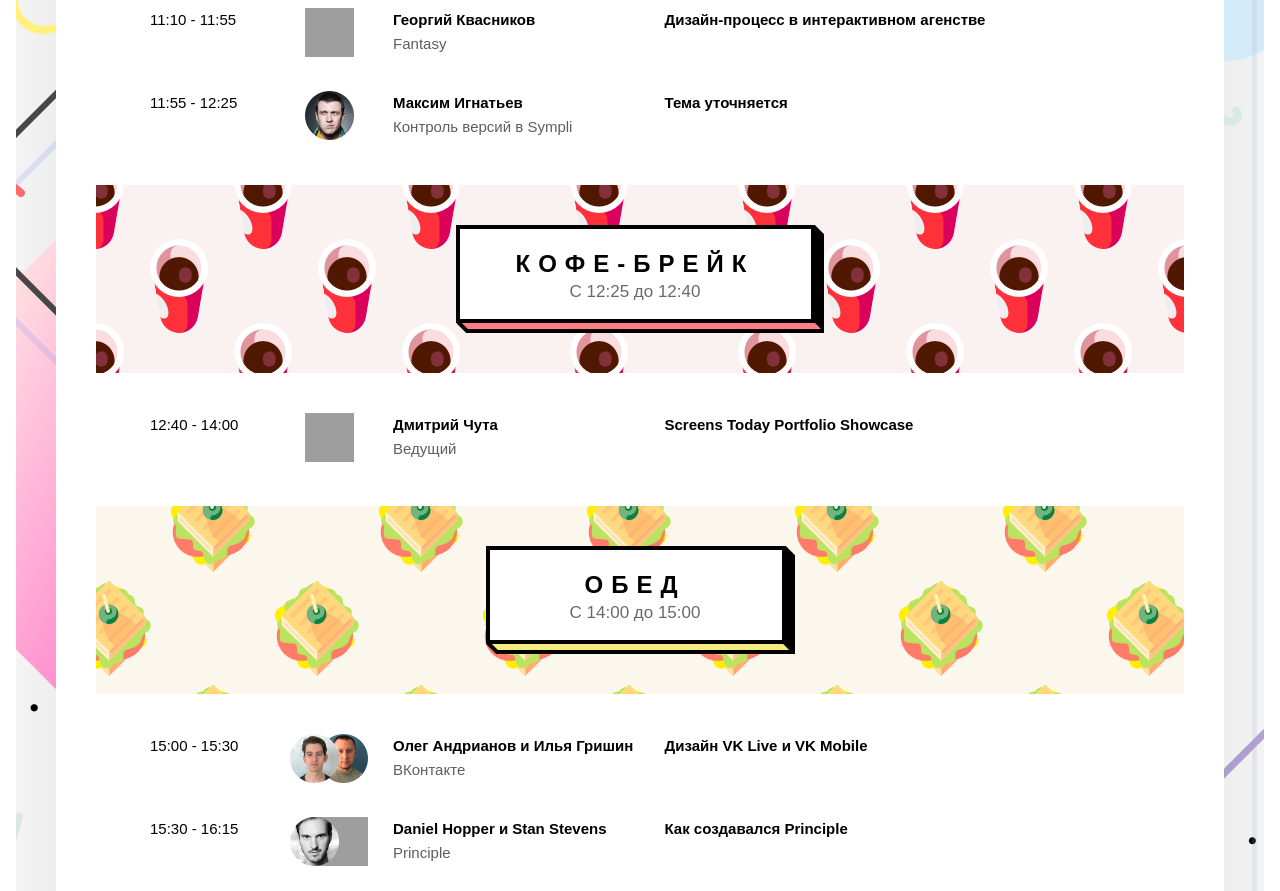
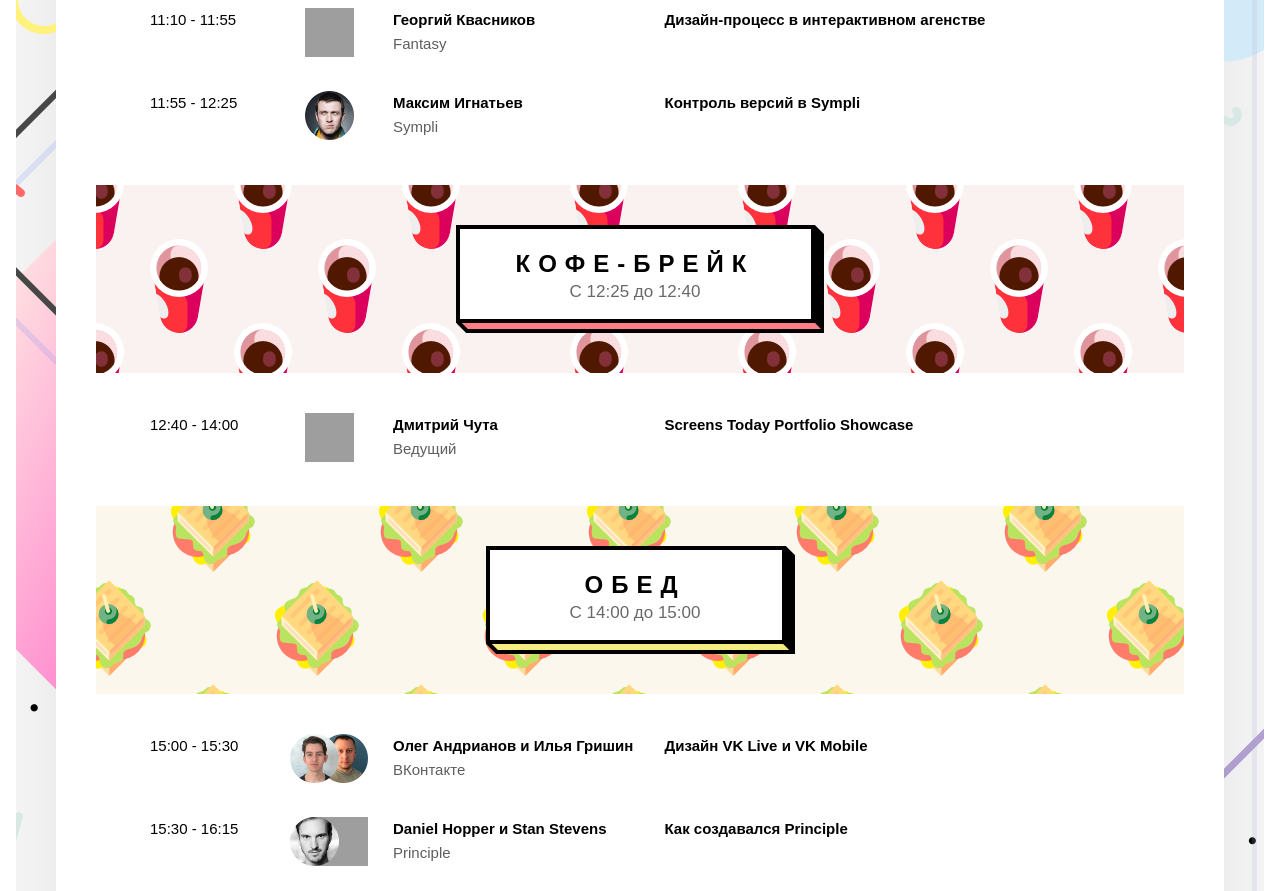
Before and after one commit to ASundiev/Dribbblemeetup, a website: page src/pug/index.pug in a window 1280 px wide. Shown: the part 2620-3511 px from the top of the page. Drawn offline with nearby package versions, Linux system fonts and the light colour scheme; some packages are replaced by stand-ins of ours; files that its build step writes are made by us from their sources; grey boxes are pictures that could not be loaded; files whose address does not match are found by name; a web font is replaced by a local one.

Commit message:
Правка по расписанию

```diff
--- a/src/pug/index.pug
+++ b/src/pug/index.pug
@@ -174,9 +174,9 @@ html
                                                 img.schedule__ava-img(src="upload/Ava_Ignatyev@2x.png", alt="")
                                         div.schedule__col-3
                                             div.schedule__name Максим Игнатьев
-                                            div.schedule__descr Контроль версий в Sympli
+                                            div.schedule__descr Sympli
                                         div.schedule__col-4
-                                            div.schedule__title Тема уточняется
+                                            div.schedule__title Контроль версий в Sympli
                                     div.schedule__break.schedule__break--first
                                         div.schedule__break__button
                                             div.schedule__break__button-title Кофе-брейк
```
Also changed, not shown: www/index.html.
